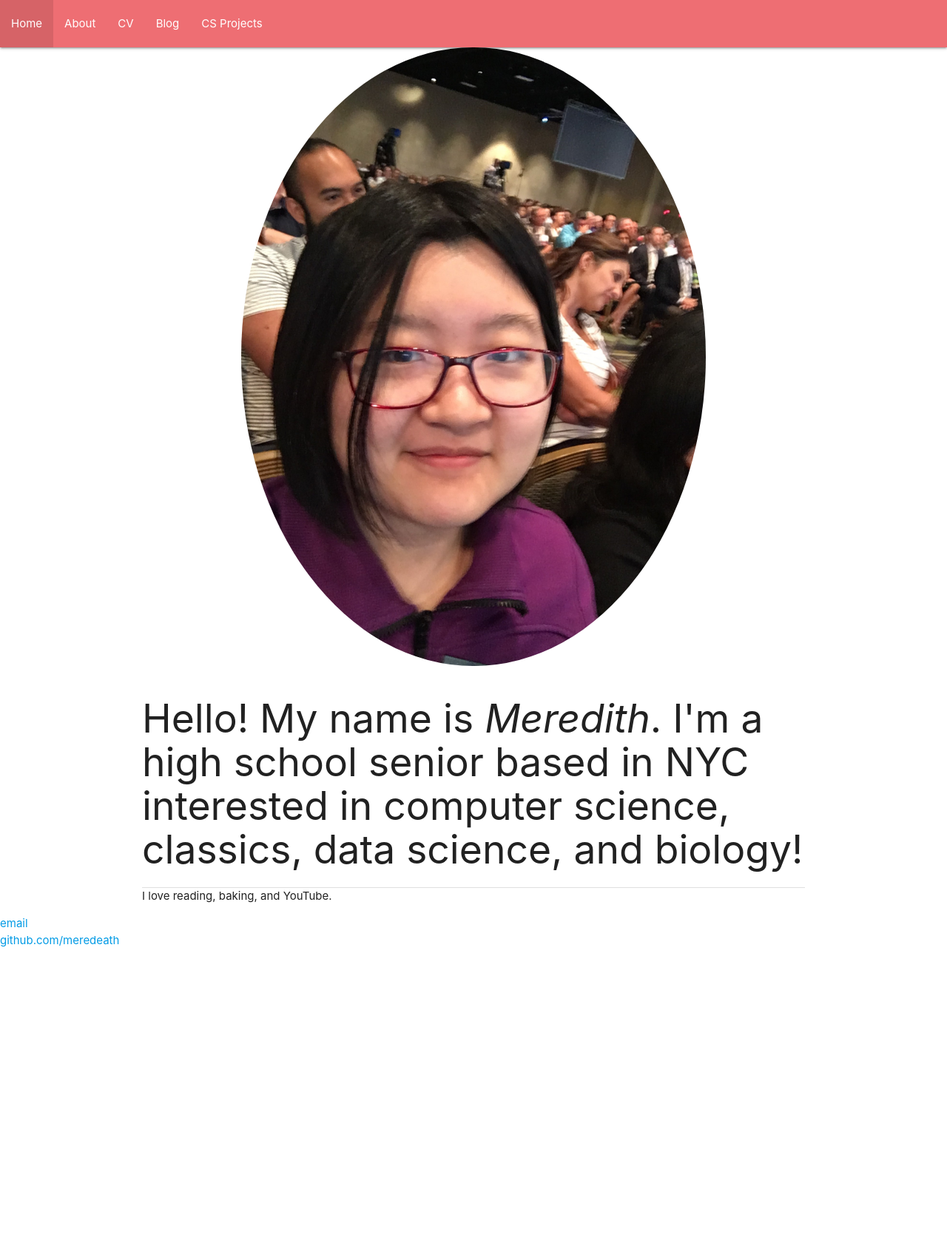
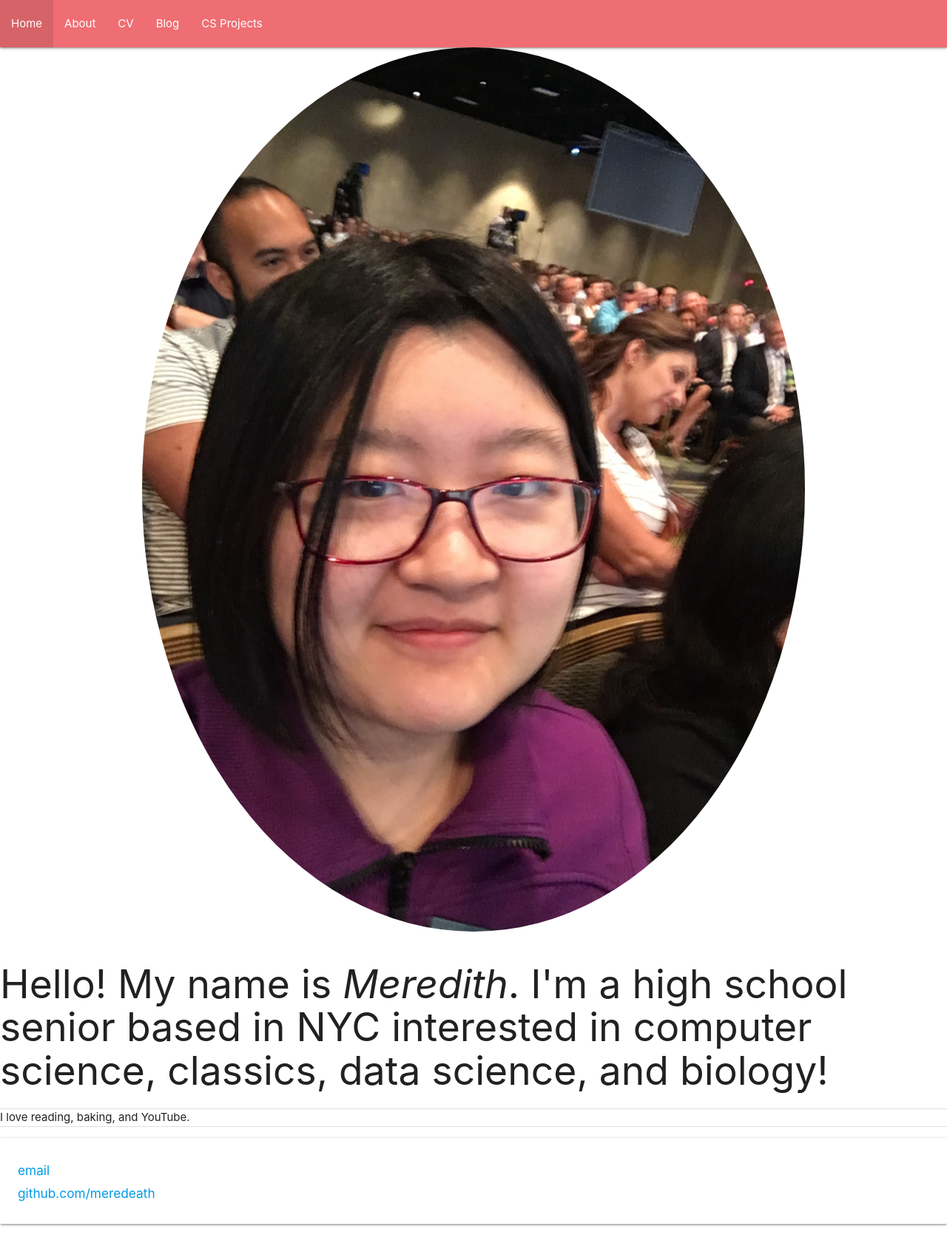
Before and after one commit to meredithmhu/meredithmhu.github.io, a Jekyll site: the page built from about/index.html, in a window 1280 px wide. Shown: the whole page at 74% size. Built offline with Jekyll 4.4.1, drawn with Linux system fonts in a browser that asks for light colours; before the commit the page ends 1297 px from its top, so only the background shows below that.

Commit message:
made default footer look a little better

```diff
--- a/_layouts/default.html
+++ b/_layouts/default.html
@@ -16,16 +16,19 @@
 				<li><a href="/CSprojs">CS Projects</a></li>
 	    		</ul>
 			</nav>
-			<div class="container">
+
 
 			{{ content }}
 
-			</div><!-- /.container -->
-			<footer>
+
+		<footer>
+			<div class = "divider"></div>
 	    		<ul>
-	        		<li><a href="mailto:humeiyin@gmail.com">email</a></li>
-	        		<li><a href="https://github.com/meredeath">github.com/meredeath</a></li>
-				</ul>
-			</footer>
+				<div class = "card-panel">
+				<li><h6 class = "left-align"><a href="mailto:humeiyin@gmail.com">email</a></h6></li>
+				<li><h6 class = "left-align"><a href="https://github.com/meredeath">github.com/meredeath</a></h6></li>
+				</div>
+			</ul>
+		</footer>
 		</body>
 </html>
```
